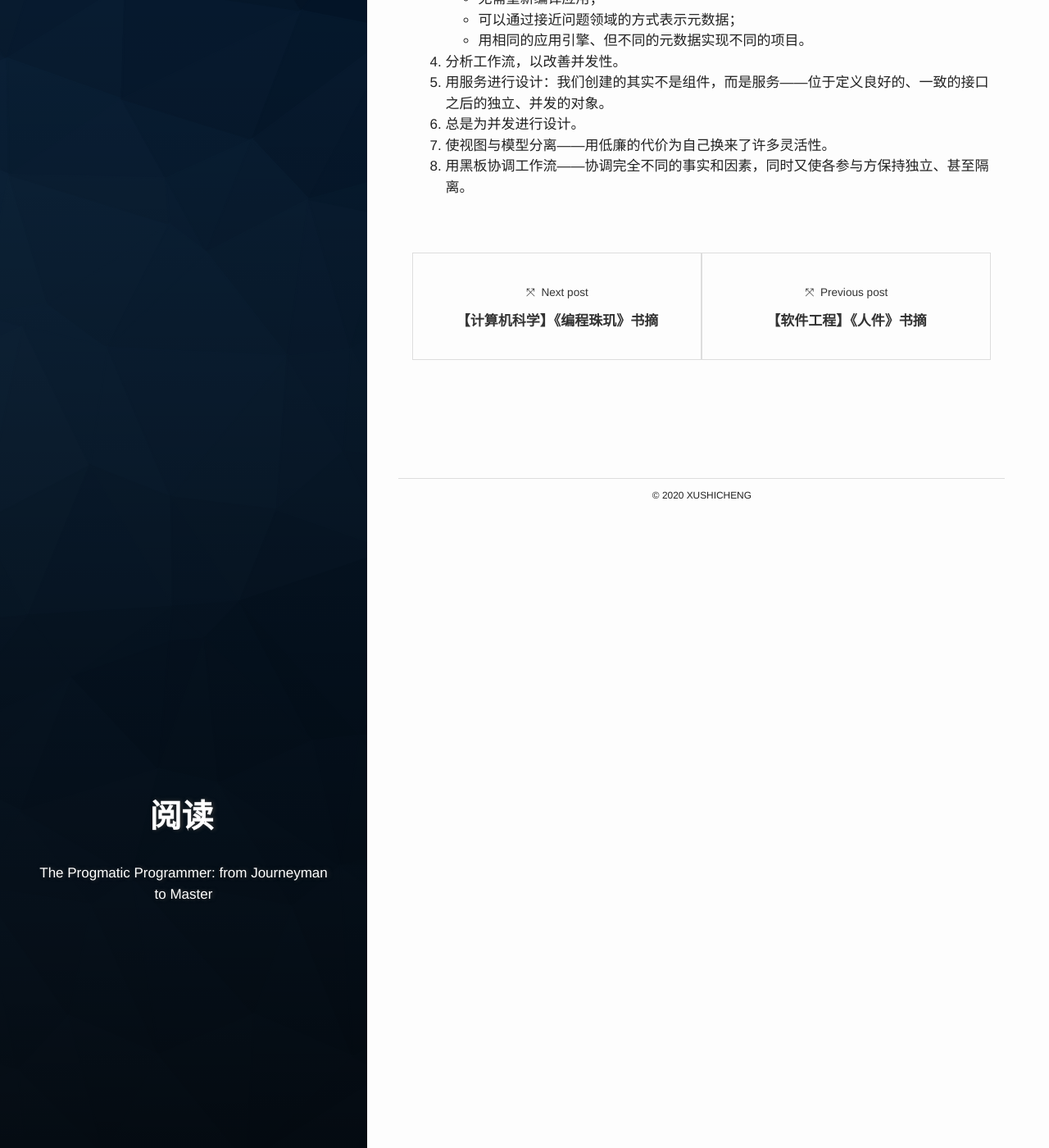
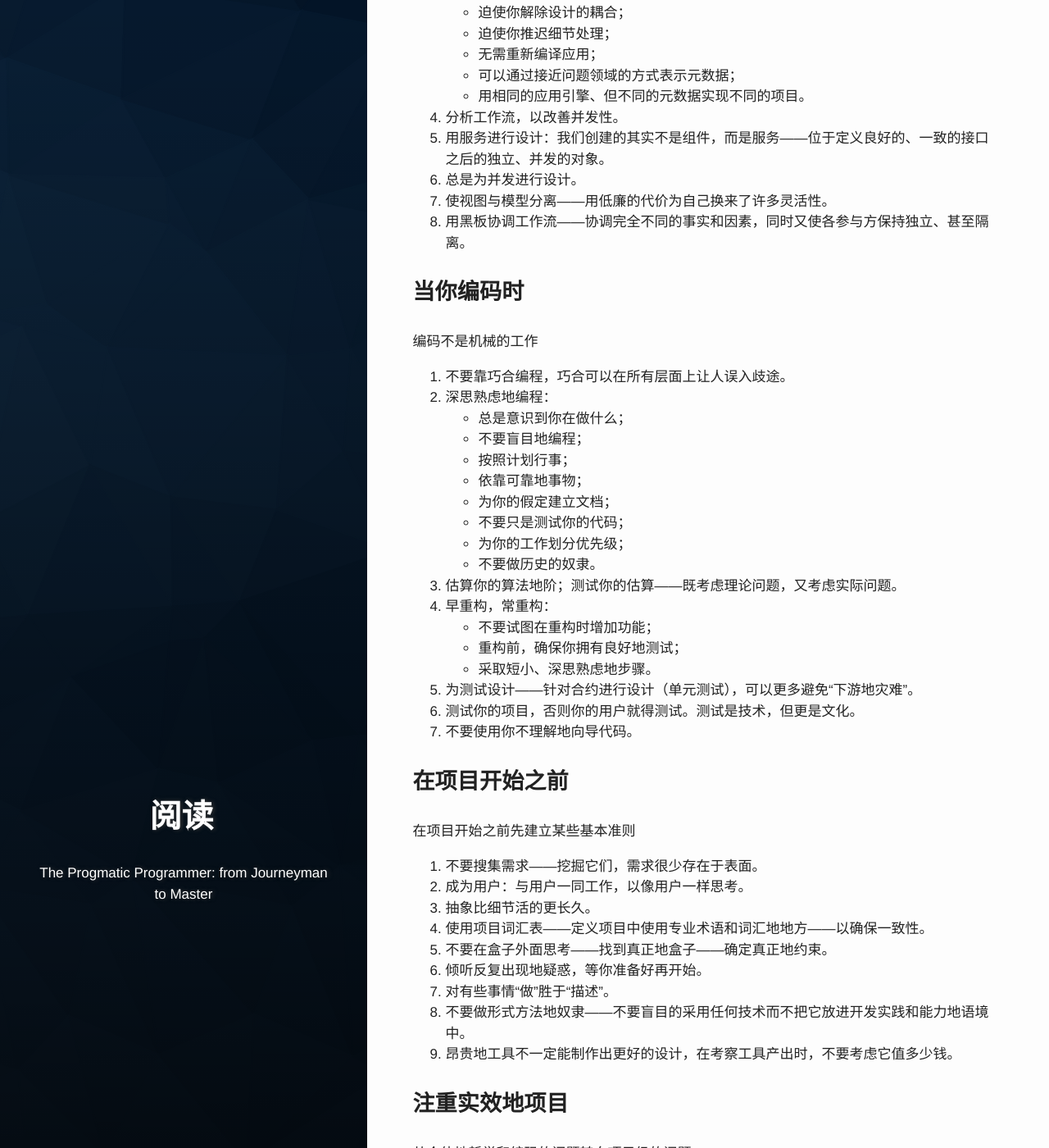
Before and after one commit to PetePro/PetePro.github.io, a Jekyll site: the page built from _posts/2019-12-12-the-progmatic-programmer.markdown, in a window 1280 px wide and 1400 px high, scrolled down 2892 px. Shown: the whole window at 82% size. Built offline with Jekyll 4.4.1, drawn with Linux system fonts in a browser that asks for light colours; some web fonts are replaced; some of the changed text lies outside the part shown.

Commit message:
Update 2019-12-12-the-progmatic-programmer.markdown

```diff
--- a/_posts/2019-12-12-the-progmatic-programmer.markdown
+++ b/_posts/2019-12-12-the-progmatic-programmer.markdown
@@ -8,6 +8,8 @@
 tags: '阅读'
 author: xusc
 ---
+
+编程是一种技艺。编程是一项艰难的工作。你不应该局限于特定的技术，而是应该拥有足够广博的经验基础，以让你能在特定情况下选择好的解决方案。
 
 ## 《程序员修炼之道——从小工到专家》
 注重实效的程序员的特征：
@@ -98,3 +100,51 @@
 6. 总是为并发进行设计。
 7. 使视图与模型分离——用低廉的代价为自己换来了许多灵活性。
 8. 用黑板协调工作流——协调完全不同的事实和因素，同时又使各参与方保持独立、甚至隔离。
+
+### 当你编码时
+编码不是机械的工作
+1. 不要靠巧合编程，巧合可以在所有层面上让人误入歧途。
+2. 深思熟虑地编程：
+   - 总是意识到你在做什么；
+   - 不要盲目地编程；
+   - 按照计划行事；
+   - 依靠可靠地事物；
+   - 为你的假定建立文档；
+   - 不要只是测试你的代码；
+   - 为你的工作划分优先级；
+   - 不要做历史的奴隶。
+3. 估算你的算法地阶；测试你的估算——既考虑理论问题，又考虑实际问题。
+4. 早重构，常重构：
+   - 不要试图在重构时增加功能；
+   - 重构前，确保你拥有良好地测试；
+   - 采取短小、深思熟虑地步骤。
+5. 为测试设计——针对合约进行设计（单元测试），可以更多避免“下游地灾难”。
+6. 测试你的项目，否则你的用户就得测试。测试是技术，但更是文化。
+7. 不要使用你不理解地向导代码。
+
+### 在项目开始之前
+在项目开始之前先建立某些基本准则
+1. 不要搜集需求——挖掘它们，需求很少存在于表面。
+2. 成为用户：与用户一同工作，以像用户一样思考。
+3. 抽象比细节活的更长久。
+4. 使用项目词汇表——定义项目中使用专业术语和词汇地地方——以确保一致性。
+5. 不要在盒子外面思考——找到真正地盒子——确定真正地约束。
+6. 倾听反复出现地疑惑，等你准备好再开始。
+7. 对有些事情“做”胜于“描述”。
+8. 不要做形式方法地奴隶——不要盲目的采用任何技术而不把它放进开发实践和能力地语境中。
+9. 昂贵地工具不一定能制作出更好的设计，在考察工具产出时，不要考虑它值多少钱。
+
+### 注重实效地项目
+从个体地哲学和编码的问题转向项目级的问题
+1. 围绕功能、而不是工作职务进行组织。
+2. 不要使用手工流程，让计算机去做重复、庸常的事。
+3. 无情的测试
+   - 早测试，常测试，自动测试；
+   - 要通过全部测试，编码才算完成；
+   - 通过“蓄意的破坏”测试你的测试；
+   - 测试状态覆盖，而不是代码覆盖；
+   - 一个bug只抓一次。
+4. 把英语当作又一种编程语言。
+5. 把文档建在里面，而不是拴在外面。
+6. 温和的超出用户的期望。
+7. 在你的作品上签名，我们是在做引以为豪的工作。
```
